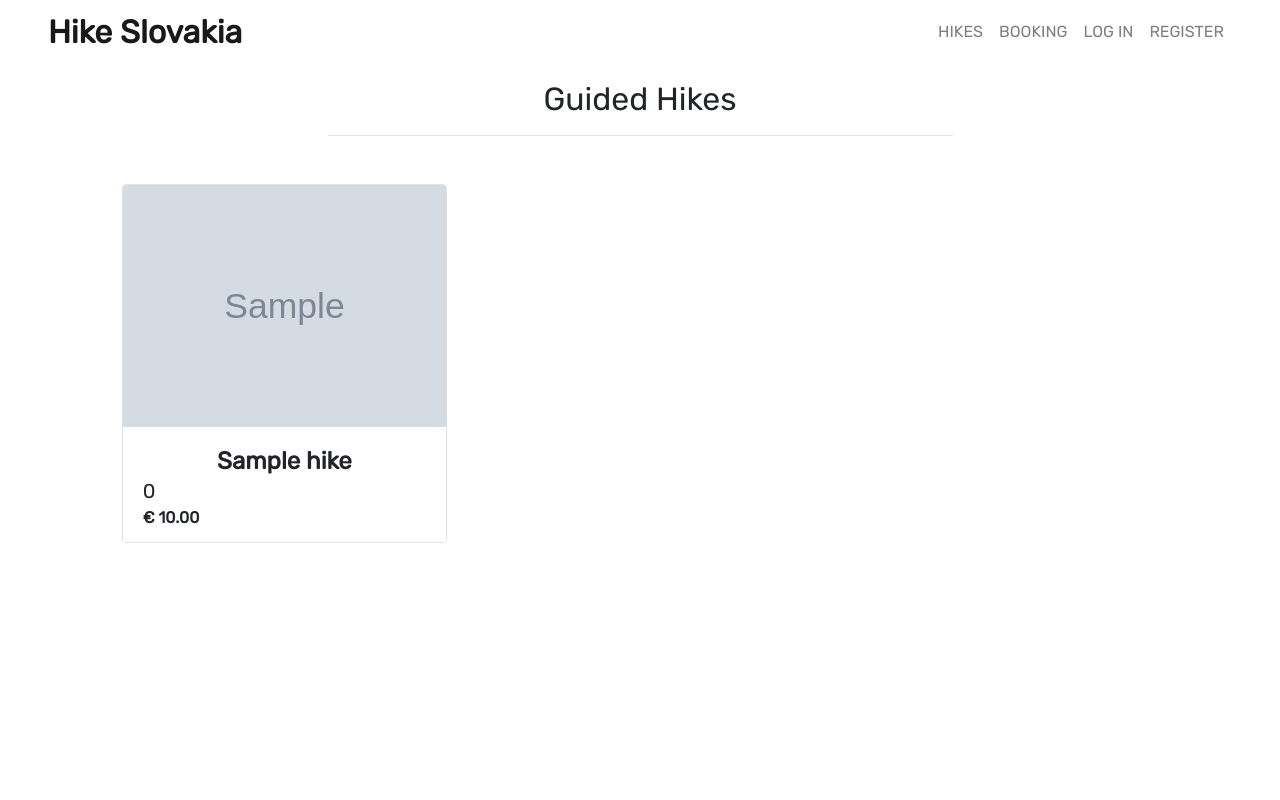
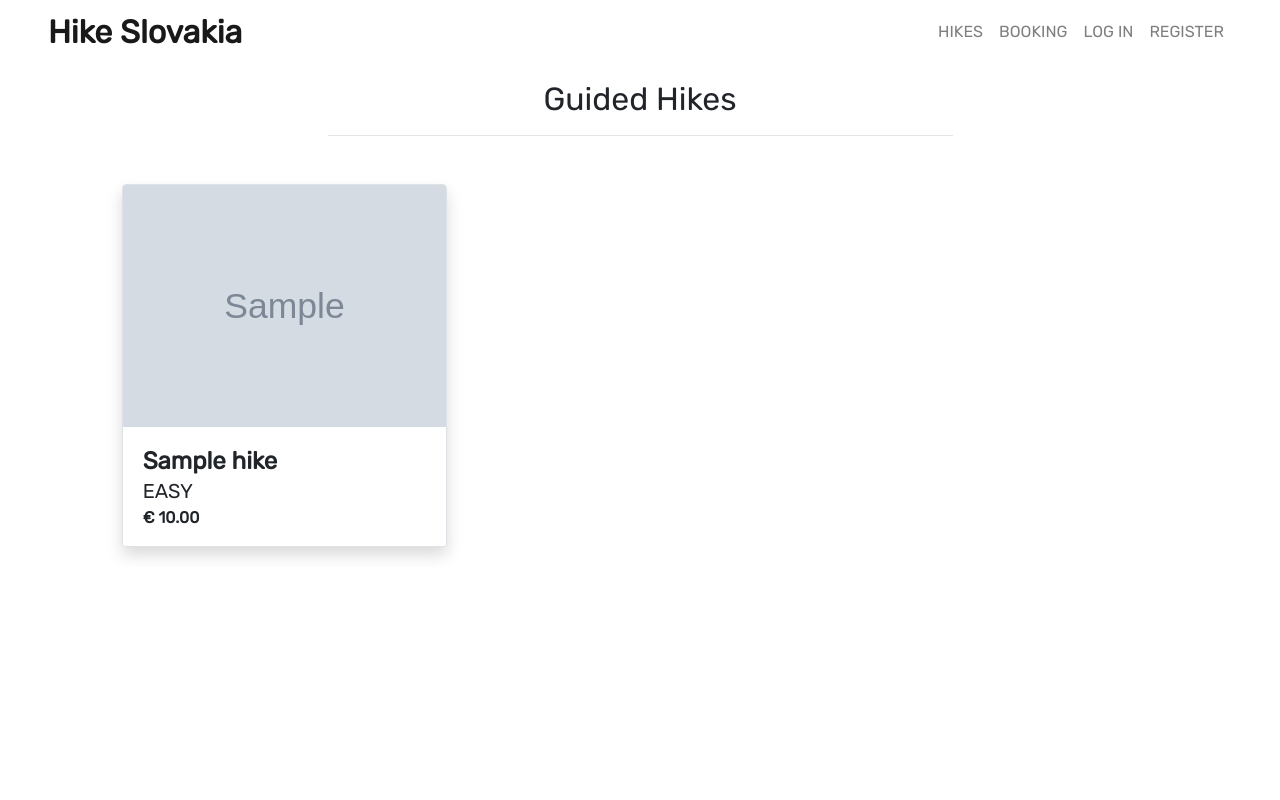
Before and after one commit to monika-hrda/hike-slovakia, a Django app: page /hikes/ in a window 1280 px wide. Run offline with Django 3.2, Linux system fonts and the light colour scheme; tables that the repository leaves empty hold one stand-in row (values such as "Sample post"); grey boxes marked "Sample" are stand-in pictures.

Commit message:
Fix difficulty choice field to be human readable
Also make small card layout fixes

```diff
--- a/hikes/templates/hikes/hikes.html
+++ b/hikes/templates/hikes/hikes.html
@@ -15,7 +15,7 @@
                 <div class="row">
                     {% for hike in hikes %}
                         <div class="col-sm-6 col-md-6 col-lg-4">
-                            <div class="card h-100 border rounded">
+                            <div class="card h-100 border rounded shadow">
                                 {% if hike.image %}
                                 <a href="">
                                     <img class="card-img-top img-fluid" src="{{ hike.image.url }}" alt="{{ hike.title }}">
@@ -25,13 +25,13 @@
                                     <img class="card-img-top img-fluid" src="/media/default_image.jpg" alt="{{ hike.title }}">
                                 </a>
                                 {% endif %}
-                                <div class="card-body text-center pb-0">
+                                <div class="card-body pb-0">
                                     <h4 class="mb-0 font-weight-bold">{{ hike.title }}</h4>
                                 </div>
-                                <div class="card-footer bg-white pt-0 border-0 text-left">
+                                <div class="card-footer bg-white pt-0 pb-3 border-0 text-left">
                                     <div class="row">
                                         <div class="col">
-                                            <p class="lead mb-0 text-left">{{ hike.difficulty }}</p>
+                                            <p class="lead text-uppercase mb-0 text-left">{{ hike.get_difficulty_display }}</p>
                                             <p class="mb-0 text-left font-weight-bold">€ {{ hike.price }}</p>
                                         </div>
                                     </div>
```
